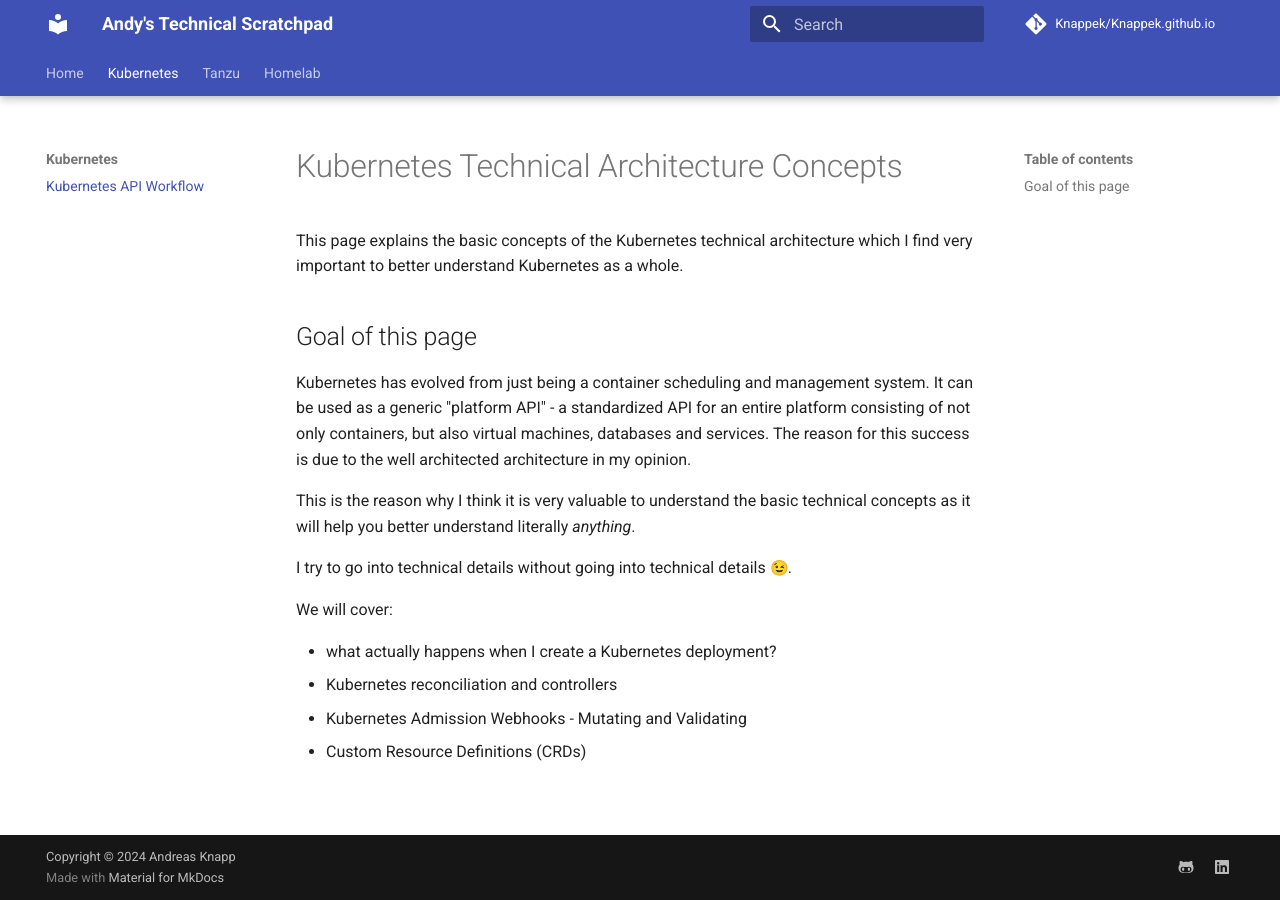
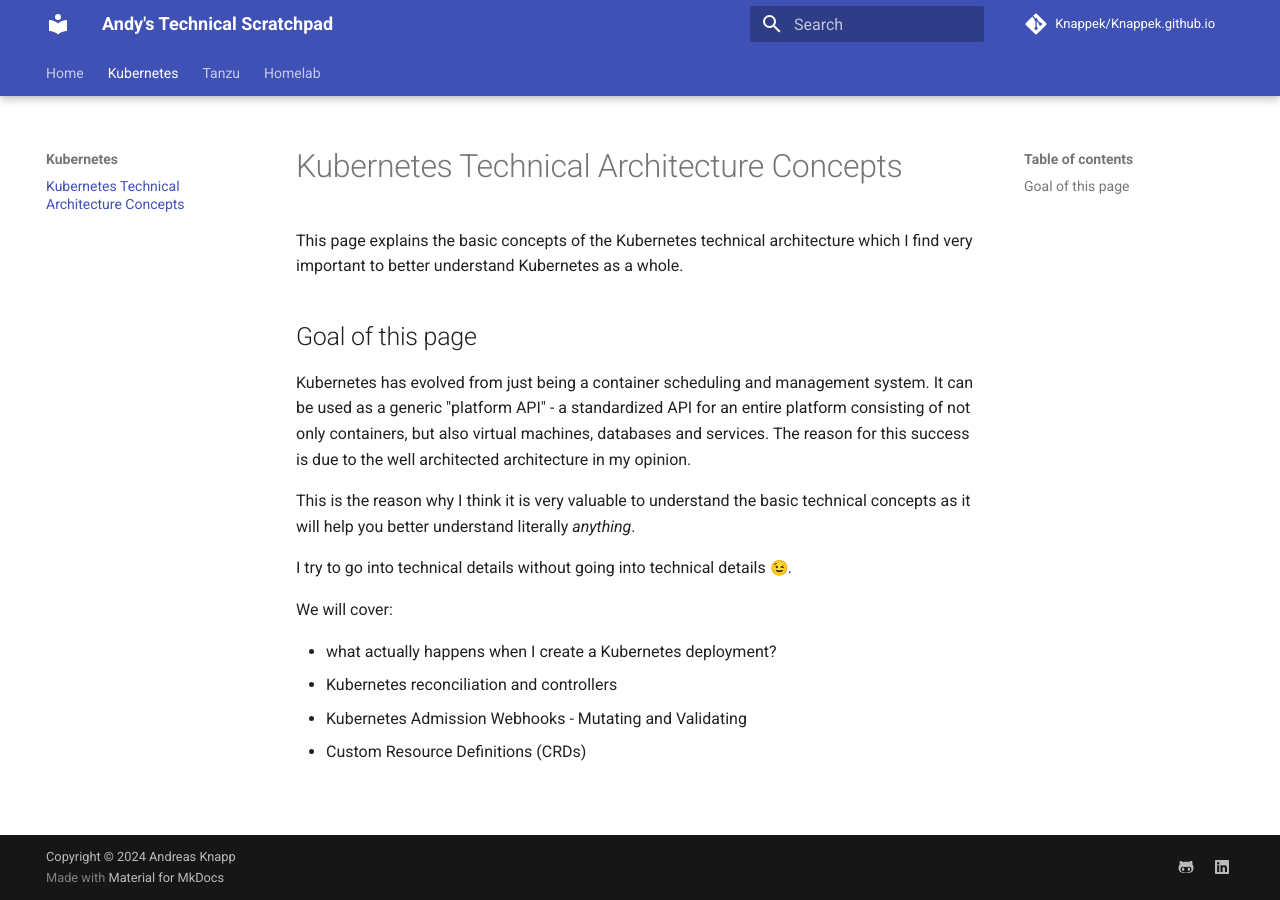
Before and after one commit to Knappek/Knappek.github.io, an MkDocs documentation site: the page built from docs/kubernetes/technical-architecture-concepts.md, in a window 1280 px wide. Built offline with MkDocs 1.6.1 and Material for MkDocs 9.7.7, drawn with Linux system fonts in a browser that asks for light colours; emoji names are drawn with the system emoji font; comment, search, counter and statistics services are not loaded.

Commit message:
change k8s architecture concepts page name

```diff
--- a/mkdocs.yml
+++ b/mkdocs.yml
@@ -9,7 +9,7 @@ docs_dir: 'docs'
 nav:
 - Home: index.md
 - Kubernetes:
-  - Kubernetes API Workflow: kubernetes/api-workflow.md
+  - Kubernetes Technical Architecture Concepts: kubernetes/technical-architecture-concepts.md
 - Tanzu:
   - Update vSphere with Tanzu from 7 to 8: tanzu/update-tkgs-from-vsphere7-to-vsphere8.md
   - Set up an airgapped TKGS homelab environment: tanzu/tkgs-airgapped.md
```
Also changed, not shown: docs/kubernetes/technical-architecture-concepts.md (renamed from docs/kubernetes/api-workflow.md).
